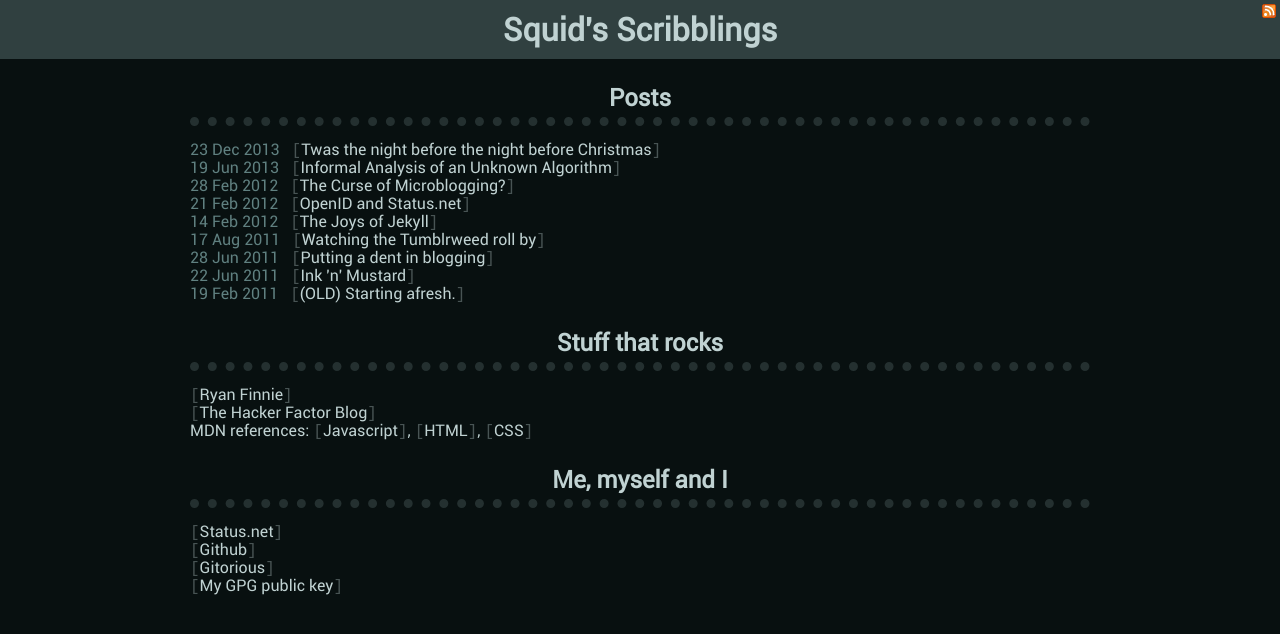
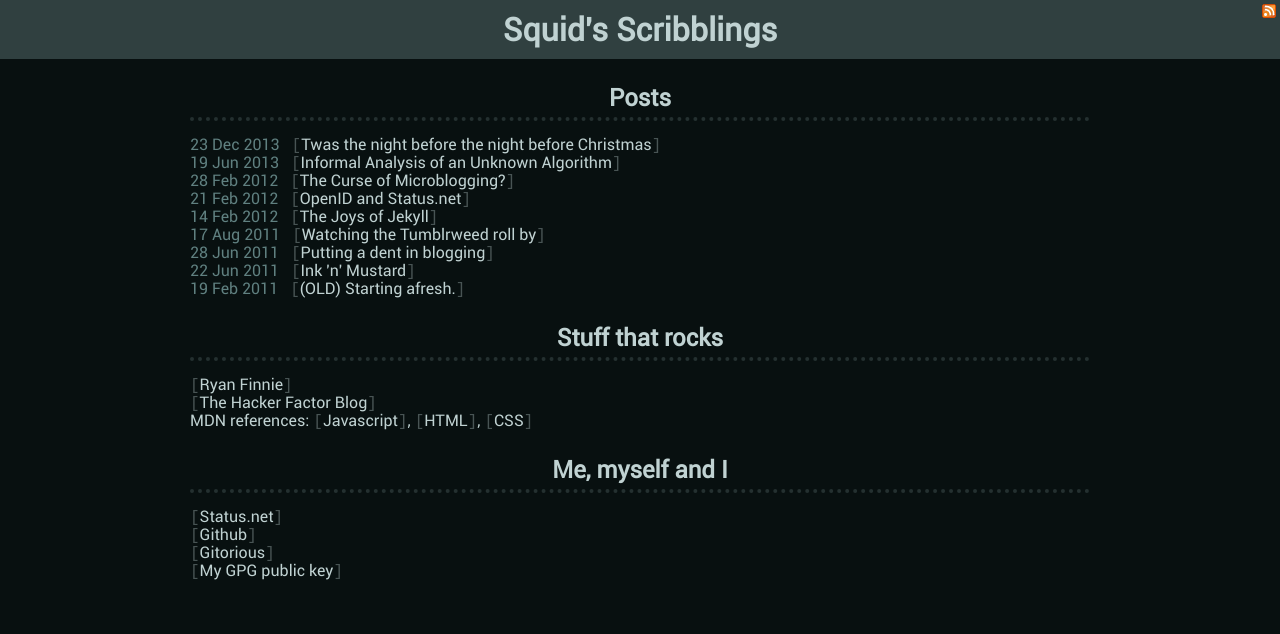
Before and after one commit to jesskay/psquid.net, a Jekyll site: the page built from index.html, in a window 1280 px wide. Shown: the top 634 px of the page. Built offline with Jekyll 4.4.1, drawn with Linux system fonts in a browser that asks for light colours.

Commit message:
Fix dot size

```diff
--- a/css/clean_ink.css
+++ b/css/clean_ink.css
@@ -58,7 +58,7 @@ h1 {
 }
 
 h2 {
-  border-bottom: 1vh dotted rgb(36, 48, 48);
+  border-bottom: 0.5vh dotted rgb(36, 48, 48);
 }
 
 a h1, a h2 {
```
